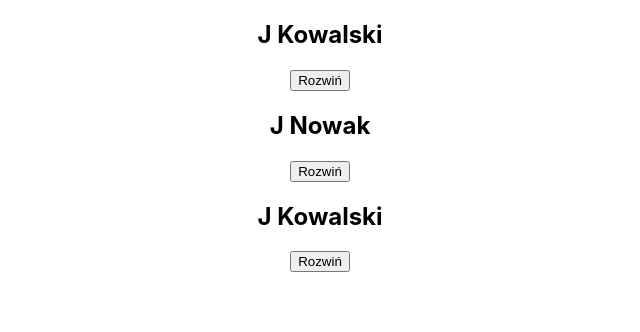
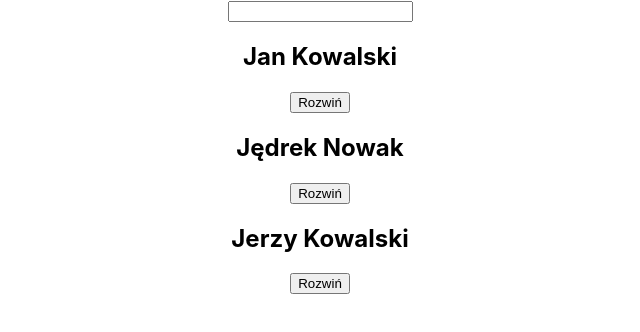
Before and after one commit to szu-szy/ZDReact24, a React (Create React App) app in the folder zd-react-app/: page / in a window 1280 px wide. Shown: the top 332 px of the page, without its empty margins (320-960 px from the left). Built offline with nearby package versions, Linux system fonts and the light colour scheme.

Commit message:
add serach form

```diff
--- a/zd-react-app/src/App.tsx
+++ b/zd-react-app/src/App.tsx
@@ -1,18 +1,40 @@
+import { ChangeEvent } from "react";
 import "./App.scss";
 import { Profile } from "./components/Profile";
 import { ProfileList } from "./components/ProfileList";
+import { SearchForm } from "./components/SearchForm";
 import { profileList } from "./utils/mockUsers";
+import React from "react";
 
-const App = () => {
-  let searchTerm = '';
-  const handleSearch = () => {
+type AppProps = {
+  searchTermValue: string;
+};
 
+class App extends React.Component<{}, AppProps> {
+  constructor(props: any) {
+    super(props);
+    this.state = {
+      searchTermValue: "",
+    };
   }
+
+  handleSearch = (event: ChangeEvent<HTMLInputElement>) => {
+    this.setState({
+      searchTermValue: event.target.value,
+    });
+  };
+
+  render() {
+    const { searchTermValue } = this.state;
 
     return (
       <div className="App">
         {/* 1 opcja uzycia mapy */}
-      <ProfileList list={profileList}/>
+        <SearchForm
+          searchTerm={searchTermValue}
+          handleSearchTerm={this.handleSearch}
+        />
+        <ProfileList list={profileList} searchTerm={searchTermValue} />
 
         {/* 2 opcja uzycia mapy */}
         {/* {profileList.map(profile => (
@@ -27,6 +49,7 @@ const App = () => {
         })} */}
       </div>
     );
-};
+  }
+}
 
 export default App;
--- a/zd-react-app/src/components/ProfileList/index.tsx
+++ b/zd-react-app/src/components/ProfileList/index.tsx
@@ -1,10 +1,18 @@
-import { Profile, ProfileType } from "../Profile"
+import { Profile, ProfileType } from "../Profile";
 
 type ProfileListProps = {
   list: ProfileType[];
-  // handleSubmit: () => void;
-}
+  searchTerm: string;
+};
 
-export const ProfileList = ({ list }: ProfileListProps) => (
-  list.map(profile => <Profile {...profile}/>)
-)
+export const ProfileList = ({ list, searchTerm }: ProfileListProps) => {
+  return (
+    <div>
+      {list
+        .filter(({ username }) => username.includes(searchTerm))
+        .map((profile) => (
+          <Profile key={profile._id} {...profile} />
+        ))}
+    </div>
+  );
+};
--- /dev/null
+++ b/zd-react-app/src/components/SearchForm/index.tsx
@@ -0,0 +1,10 @@
+import { ChangeEvent } from "react";
+
+type SearchFormProps = {
+  searchTerm: string;
+  handleSearchTerm: (event: ChangeEvent<HTMLInputElement>) => void;
+}
+
+export const SearchForm = ({searchTerm, handleSearchTerm}: SearchFormProps) => (
+  <input type="text" value={searchTerm} onChange={handleSearchTerm} />
+)
--- a/zd-react-app/src/utils/mockUsers.ts
+++ b/zd-react-app/src/utils/mockUsers.ts
@@ -1,7 +1,7 @@
 export const profileList = [
   {
     _id: '123',
-    username: "J Kowalski",
+    username: "Jan Kowalski",
     tag: "Admin",
     location: "Warsaw",
     phone: "+481231231232",
@@ -10,7 +10,8 @@ export const profileList = [
     isCollapsed: false,
   },
   {
-    username: "J Nowak",
+    _id: '1234',
+    username: "Jędrek Nowak",
     tag: "Admin",
     location: "Warsaw",
     phone: "+481231231232",
@@ -19,7 +20,8 @@ export const profileList = [
     isCollapsed: false,
   },
   {
-    username: "J Kowalski",
+    _id: '12345',
+    username: "Jerzy Kowalski",
     tag: "Admin",
     location: "Warsaw",
     phone: "+481231231232",
```
Lines whose indentation alone changed are shown as unchanged.
